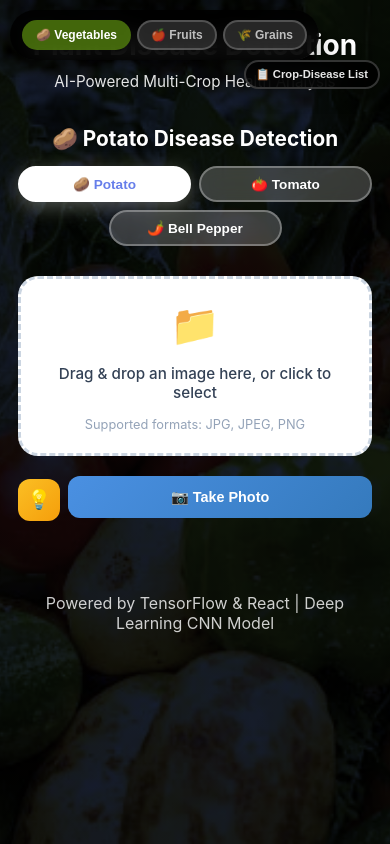
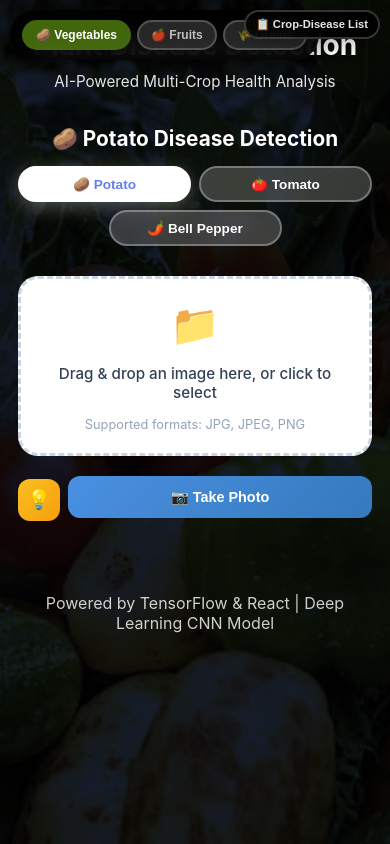
Before and after one commit to surajsingh8204/PlantDiseaseDetection, a React (Create React App) app in the folder frontend/: page / in a window 390 px wide. Built offline with nearby package versions, Linux system fonts and the light colour scheme; the HTML template or start-up script is replaced by a standard one.

Commit message:
Adjust mobile layout: move disease list button up and heading down for better spacing

```diff
--- a/frontend/src/App.css
+++ b/frontend/src/App.css
@@ -735,7 +735,7 @@
 
   .main-title {
     margin-bottom: 20px;
-    margin-top: 20px;
+    margin-top: 70px;
   }
 
   .main-title h1 {
@@ -1174,7 +1174,7 @@
 /* Responsive for Disease List */
 @media (max-width: 768px) {
   .disease-list-button-container {
-    top: 60px;
+    top: 10px;
     right: 10px;
     left: auto;
   }
```
